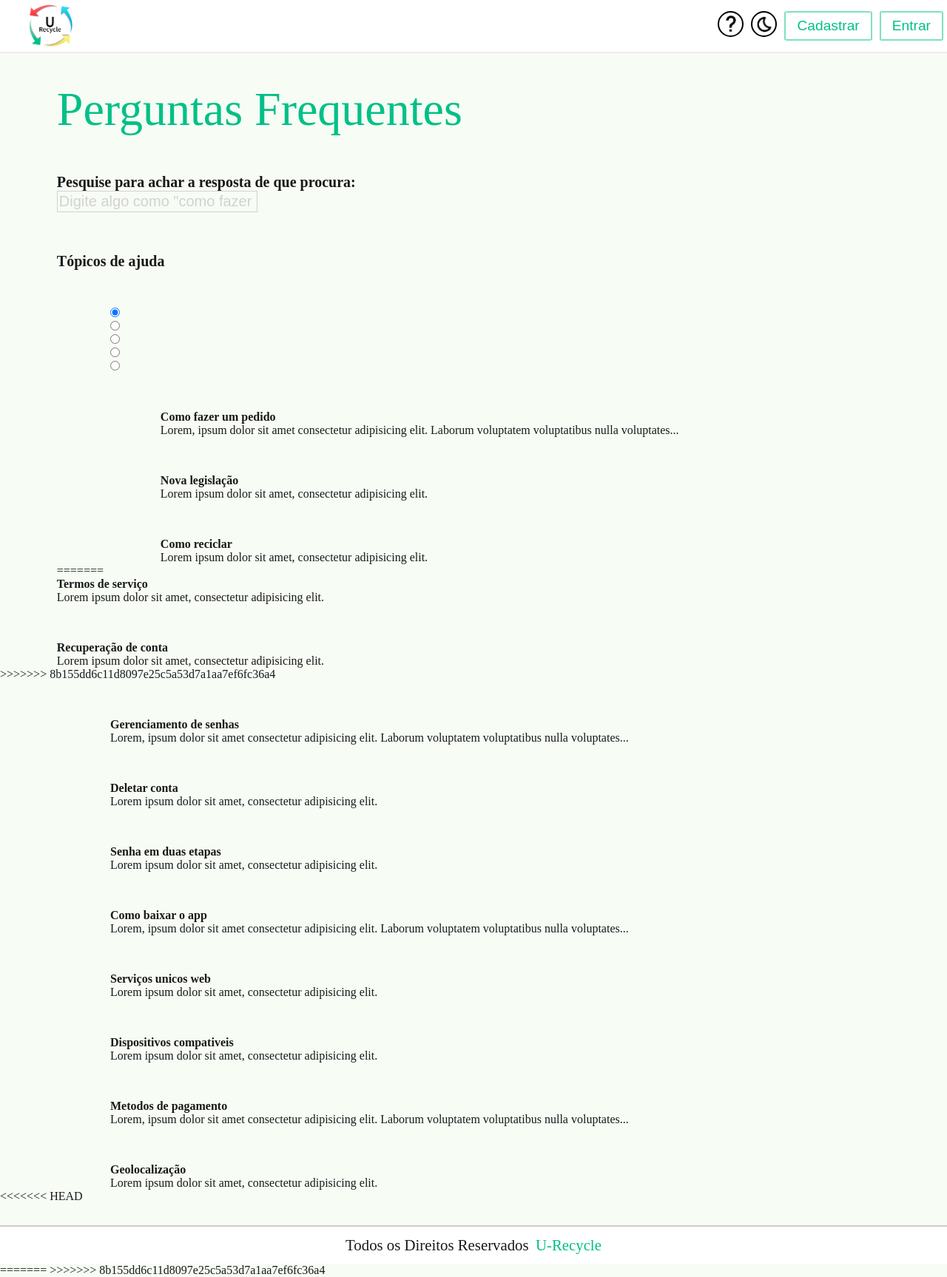
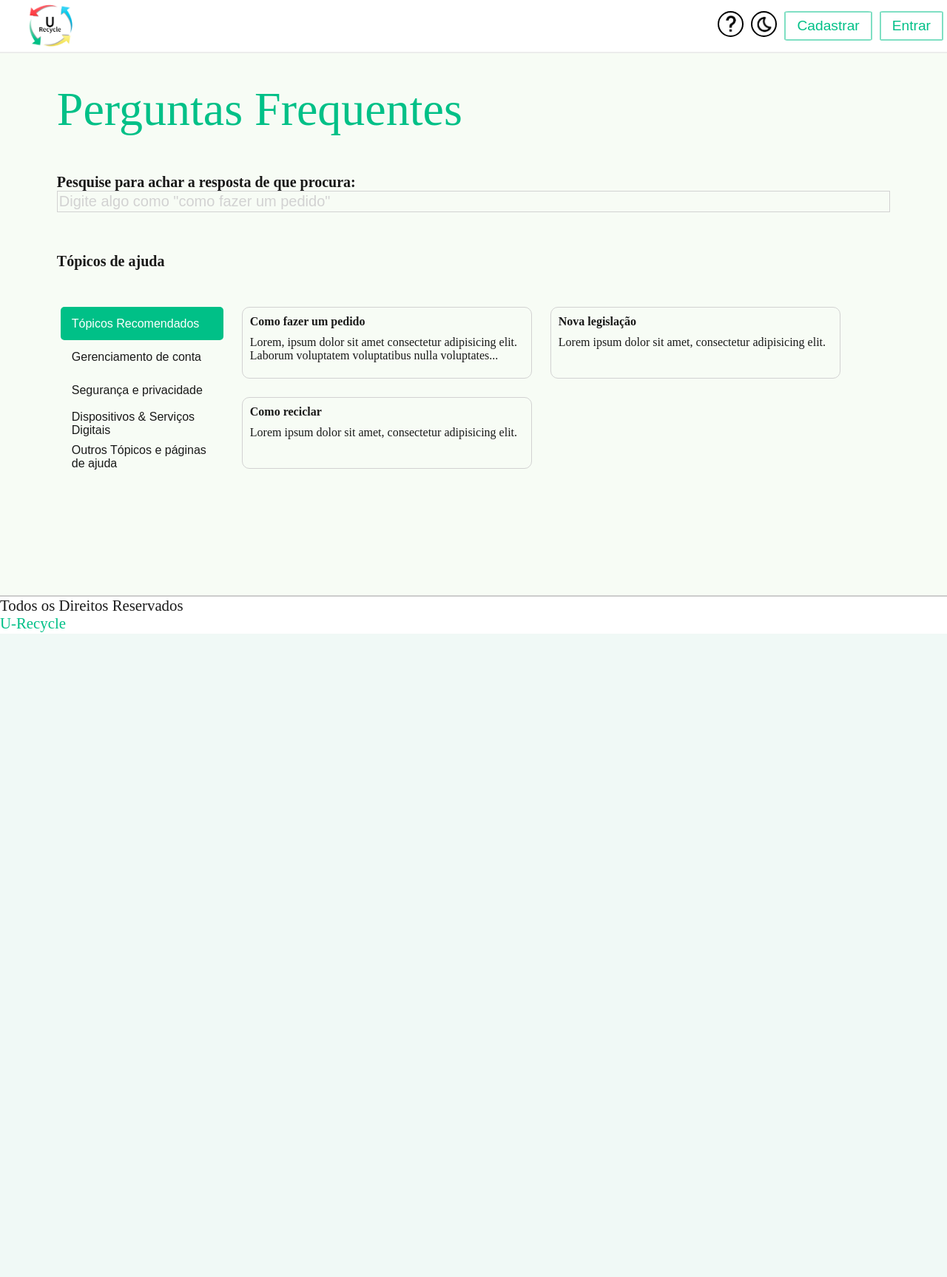
Before and after one commit to JoaoLimaV/Projeto-URecycle, a PHP site: page /src/pages/pergunta_frequentes.html in a window 1280 px wide. Shown: the whole page at 74% size. After the commit the page ends 857 px from the top, so only its background shows below. Run offline with PHP 8.4, Linux system fonts and the light colour scheme.

Commit message:
Att perguntas

```diff
--- a/src/css/perguntas.css
+++ b/src/css/perguntas.css
@@ -1,5 +1,4 @@
 /* ARTICLE - CONTEÚDOS PRINCIPAIS */
-
 /* ARTICLE - BOX TEXTO */
 body, html{
     height: 100%;
@@ -23,11 +22,7 @@
     margin: 0 6% 5px 6%;
 }
 input#pergunta{
-<<<<<<< HEAD
     width: 87.5%;
-=======
-    width: 94%;
->>>>>>> 8b155dd6c11d8097e25c5a53d7a1aa7ef6fc36a4
     min-width: 400px;
     border: 1px solid rgb(210,210,210);
     padding: 2px;
@@ -40,24 +35,9 @@
     font-size: 20px;
     font-weight: bold;
 }
-<<<<<<< HEAD
 #conteudo{
     height: 45%;
     align-items: center;
-=======
-.caixa{
-	float: left;
-	margin: 0 0 25px 25px;
-    padding: 10px;
-    border: 1px solid rgb(210,210,210);
-    border-radius: 10px;
-    width: 450px;
-    height: 75px;
-}
-.texto_caixa{
-    font-size: medium;
-    padding: 10px 0;
->>>>>>> 8b155dd6c11d8097e25c5a53d7a1aa7ef6fc36a4
 }
 /* Botoes */
 #lateral{
--- a/src/pages/pergunta_frequentes.html
+++ b/src/pages/pergunta_frequentes.html
@@ -135,37 +135,18 @@
                 </p>
             </article>
             <article class="caixa">
-<<<<<<< HEAD
                 <h4>Contas compartilhadas</h4>
-=======
-                <h4>Como criar uma conta</h4>
->>>>>>> 8b155dd6c11d8097e25c5a53d7a1aa7ef6fc36a4
                 <p class="texto_caixa">
                 Lorem, ipsum dolor sit amet consectetur adipisicing elit. Laborum voluptatem voluptatibus nulla voluptates...
                 </p>
             </article>
             <article class="caixa">
-<<<<<<< HEAD
                     <h4>Problemas com o acesso</h4>
                     <p class="texto_caixa">
                     Lorem ipsum dolor sit amet, consectetur adipisicing elit.
                     </p>
             </article>
             </article>
-=======
-                    <h4>Termos de serviço</h4>
-                    <p class="texto_caixa">
-                    Lorem ipsum dolor sit amet, consectetur adipisicing elit.
-                    </p>
-        </article>
-        <article class="caixa">
-            <h4>Recuperação de conta</h4>
-            <p class="texto_caixa">
-            Lorem ipsum dolor sit amet, consectetur adipisicing elit.
-            </p>
-        </article>
-        </article>
->>>>>>> 8b155dd6c11d8097e25c5a53d7a1aa7ef6fc36a4
 
         <article id="ajuda3">
             <article class="caixa">
@@ -225,12 +206,9 @@
         </article>
         <!---Fim Caixas de perguntas-->
     </article>
-<<<<<<< HEAD
     <footer class="clear">
         Todos os Direitos Reservados &thinsp; <div class="aqui"> U-Recycle</div>
     </footer>
 
-=======
->>>>>>> 8b155dd6c11d8097e25c5a53d7a1aa7ef6fc36a4
 </body>
 </html>
```
